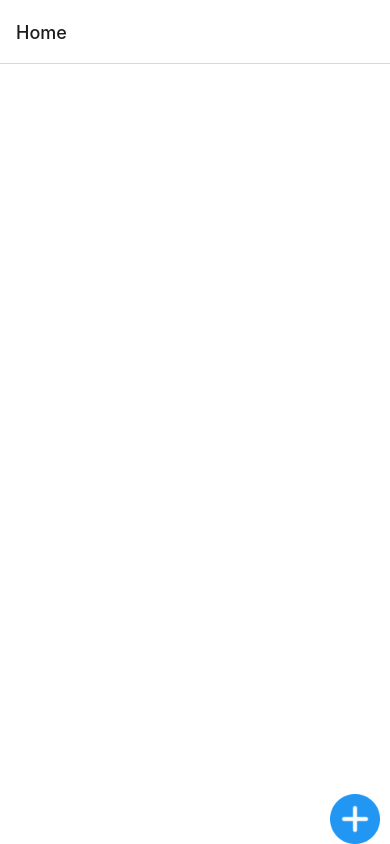
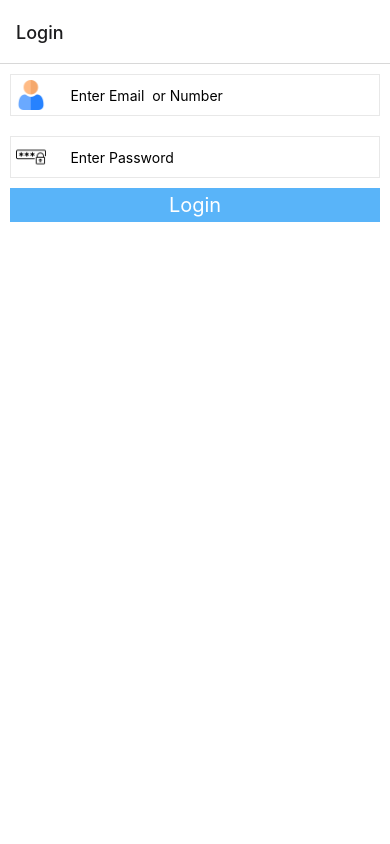
Before and after one commit to Abhi25786/Task, a React Native app: screen / in a window 390 px wide. Built offline with nearby package versions, Linux system fonts and the light colour scheme.

Commit message:
Some Chmages

```diff
--- a/src/navigation/Routes.js
+++ b/src/navigation/Routes.js
@@ -19,7 +19,7 @@ export default function Routes() {
 
         <NavigationContainer>
             <Stack.Navigator>
-                {true ? HomeNav(Stack) : AuthNav(Stack)}
+                {data ? HomeNav(Stack) : AuthNav(Stack)}
             </Stack.Navigator>
         </NavigationContainer>
     );
```
